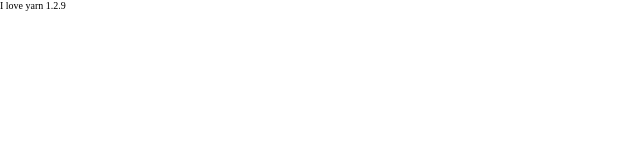
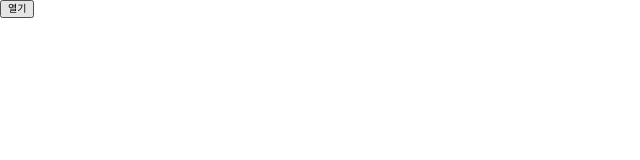
Before and after one commit to J1min/Text-app, a Next.js app: page / in a window 1280 px wide. Shown: the top 160 px of the page, without its empty margins (0-640 px from the left). Built offline with nearby package versions, Linux system fonts and the light colour scheme; a web font is replaced by a local one.

Commit message:
Feat: add react-modal

```diff
--- /dev/null
+++ b/hooks/useModal.tsx
@@ -0,0 +1,10 @@
+import React from "react";
+import ReactModal from "react-modal";
+
+export default function useModal(isOpen: boolean) {
+  return (
+    <ReactModal isOpen={isOpen}>
+      <></>
+    </ReactModal>
+  );
+}
--- a/package.json
+++ b/package.json
@@ -1,5 +1,5 @@
 {
-  "name": "a",
+  "name": "text-app",
   "version": "0.1.0",
   "private": true,
   "scripts": {
@@ -12,12 +12,14 @@
   "dependencies": {
     "@types/axios": "^0.14.0",
     "@types/jest": "^29.2.5",
+    "@types/react-modal": "^3.13.1",
     "axios": "^1.1.3",
     "jest": "^29.3.1",
     "next": "12.2.5",
     "next-env": "^1.1.1",
     "react": "18.2.0",
     "react-dom": "18.2.0",
+    "react-modal": "^3.16.1",
     "recoil": "^0.7.6",
     "styled-components": "^5.3.5"
   },
--- a/pages/index.tsx
+++ b/pages/index.tsx
@@ -1,11 +1,31 @@
 import React from "react";
 import type { NextPage } from "next";
-import { useRecoilState } from "recoil";
-import { textState } from "../context";
+import useModal from "../hooks/useModal";
+import ReactModal from "react-modal";
 
 const Main: NextPage = () => {
-  const [text] = useRecoilState(textState);
-  return <section id={`main`}>I love {text} 1.2.9</section>;
+  const [isOpen, setIsOpen] = React.useState(false);
+  return (
+    <section id={`main`}>
+      <ReactModal isOpen={isOpen}>
+        <div>안녕하세요</div>
+        <button
+          onClick={() => {
+            setIsOpen(false);
+          }}
+        >
+          끄기
+        </button>
+      </ReactModal>
+      <button
+        onClick={() => {
+          setIsOpen(true);
+        }}
+      >
+        열기
+      </button>
+    </section>
+  );
 };
 
 export default Main;
--- /dev/null
+++ b/types/useModal.interface.ts
@@ -0,0 +1,4 @@
+export interface ModalProps {
+  children: React.ReactNode;
+  isOpen: boolean;
+}
```
Also changed, not shown: 2 other files (tests, documents, lock files or other folders).
